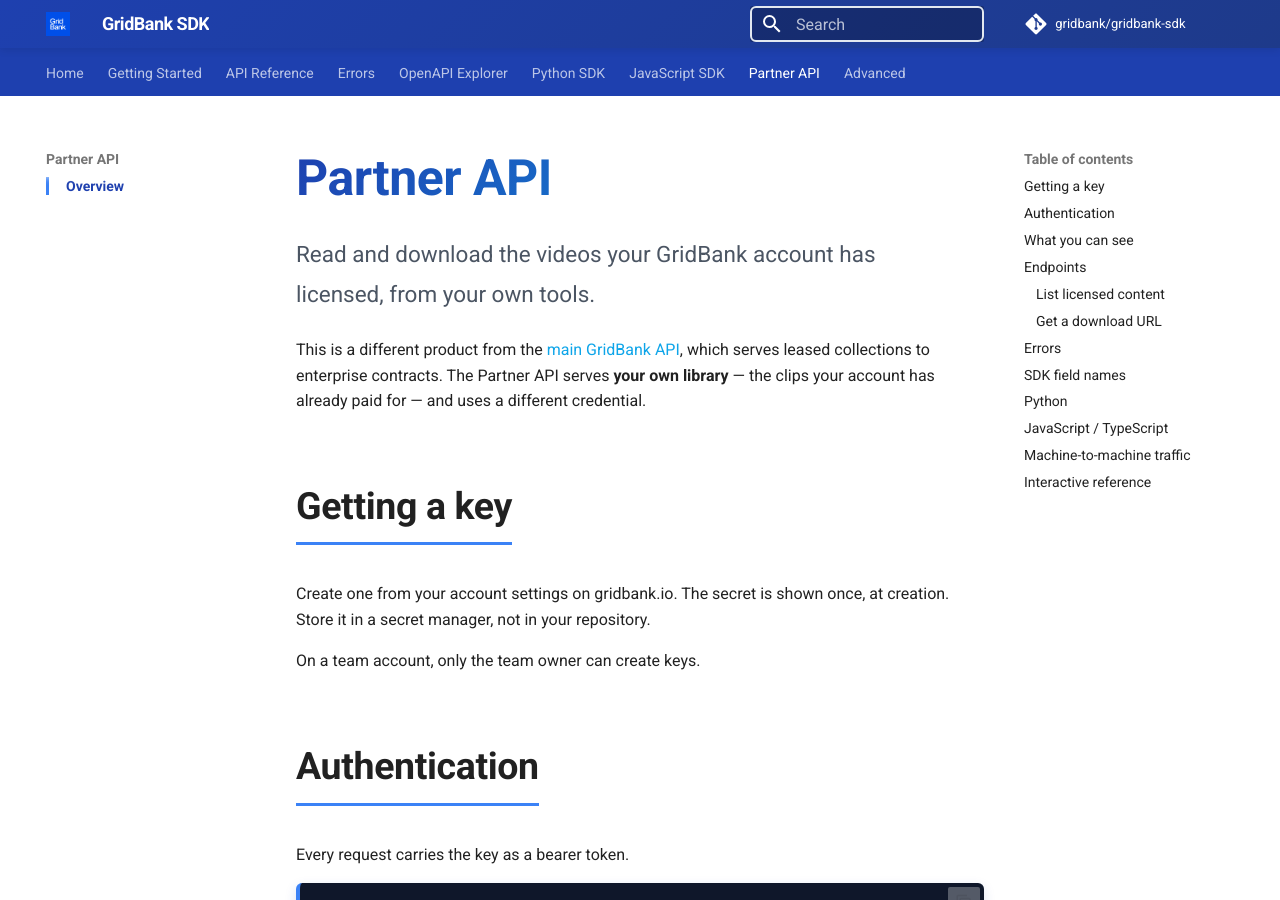
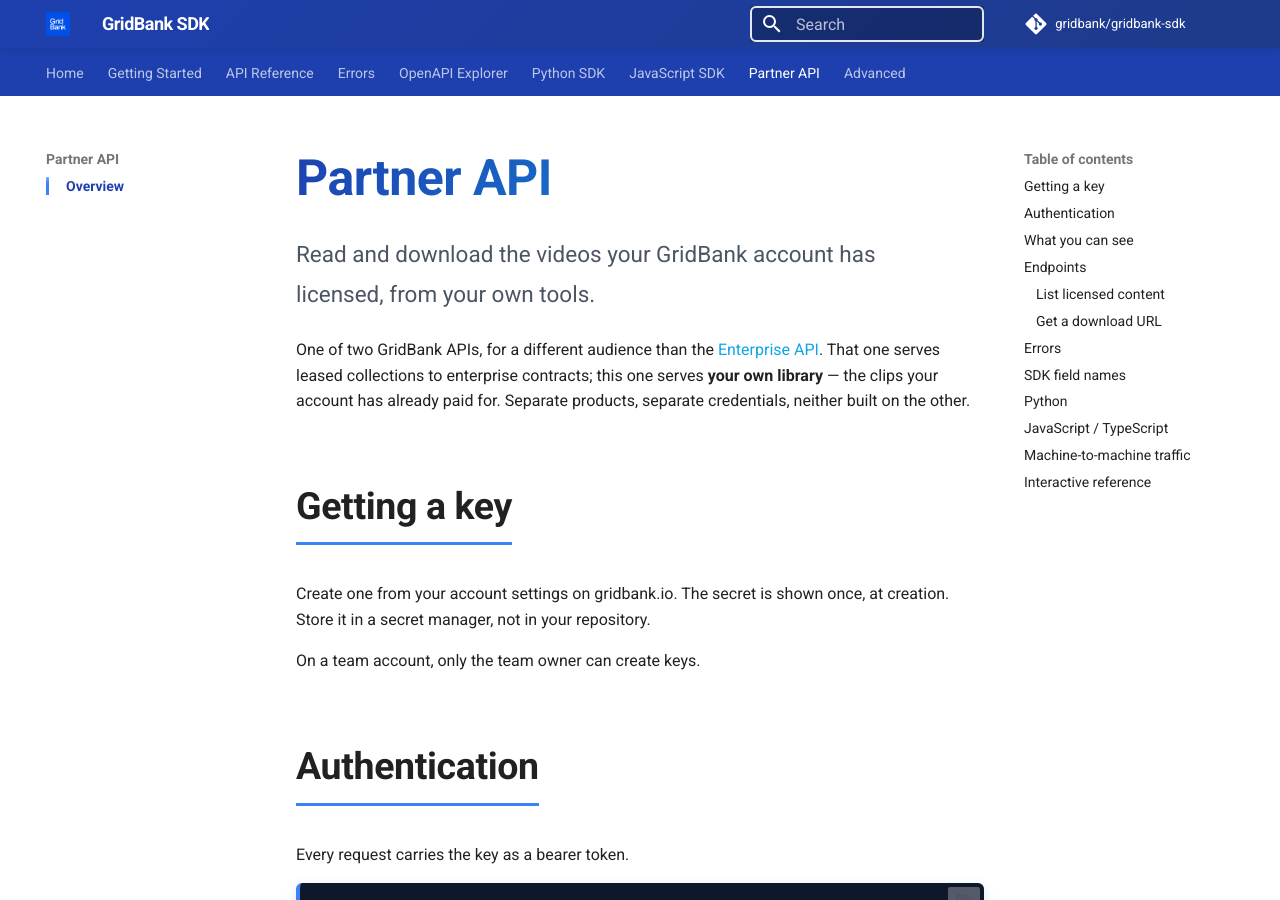
Before and after one commit to GridBank/gridbank-sdk, an MkDocs documentation site: the page built from docs/partner/overview.md, in a window 1280 px wide and 900 px high. Built offline with MkDocs 1.6.1 and Material for MkDocs 9.7.7, drawn with Linux system fonts in a browser that asks for light colours; comment, search, counter and statistics services are not loaded.

Commit message:
docs: present the two APIs as peers, not primary and secondary
The Partner API page called the other one "the main GridBank API". They are
separate products for separate audiences - enterprise contracts on one side,
a member's own licensed library on the other - and neither is built on the
other, so the framing was misleading.

Names both products in the client tables, routes readers in both directions
rather than only toward the new client, and cross-links the two from the docs
home page, which had no mention of the Partner API at all.

Co-Authored-By: Claude Opus 5 (1M context) <noreply@anthropic.com>

```diff
--- a/docs/partner/overview.md
+++ b/docs/partner/overview.md
@@ -2,9 +2,10 @@
 
 Read and download the videos your GridBank account has licensed, from your own tools.
 
-This is a different product from the [main GridBank API](../index.md), which serves leased
-collections to enterprise contracts. The Partner API serves **your own library** — the clips
-your account has already paid for — and uses a different credential.
+One of two GridBank APIs, for a different audience than the
+[Enterprise API](../index.md). That one serves leased collections to enterprise contracts;
+this one serves **your own library** — the clips your account has already paid for. Separate
+products, separate credentials, neither built on the other.
 
 ## Getting a key
 
```
Also changed, not shown: README.md (+6 -6 lines), docs/index.md (+5 -0 lines), js/README.md (+9 -6 lines), python/README.md (+9 -6 lines).
